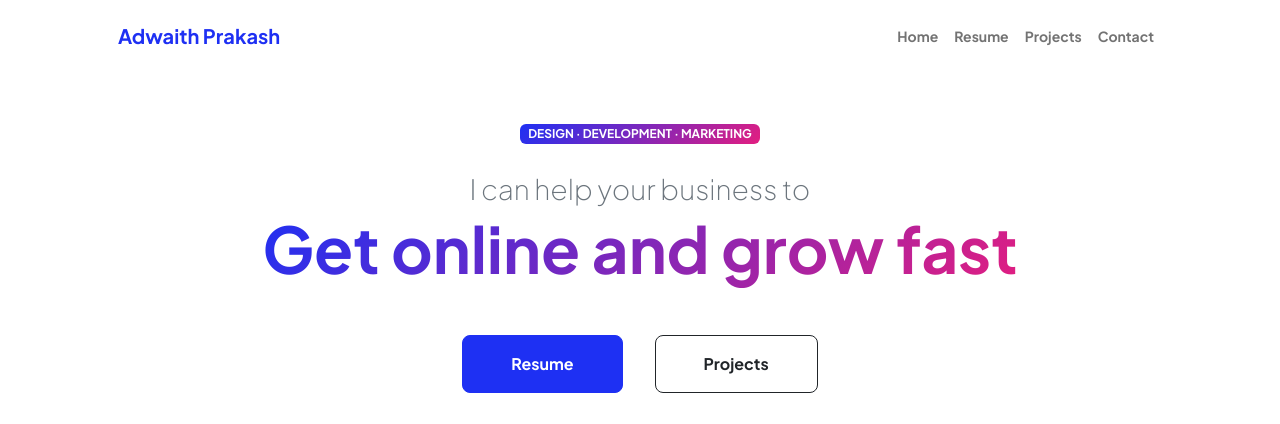
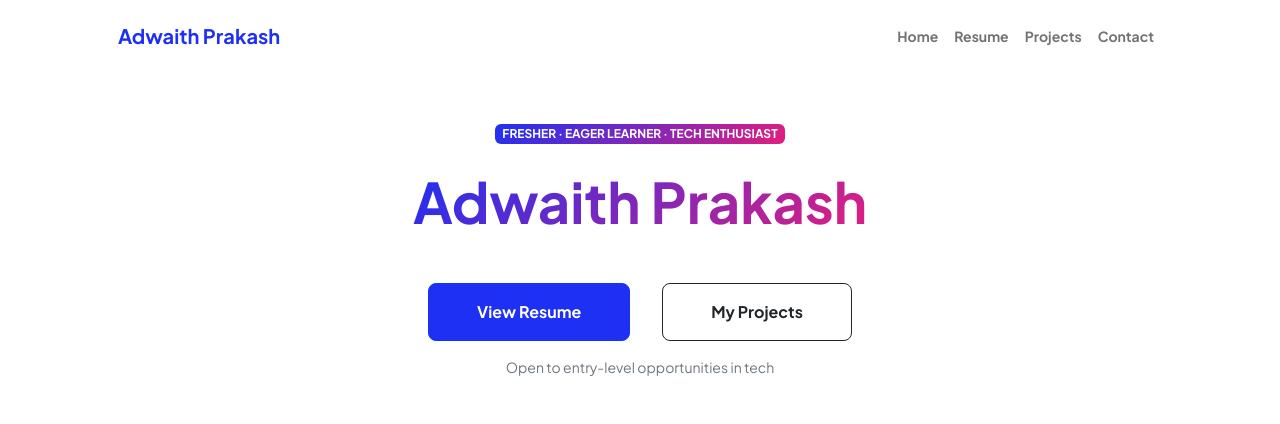
Before and after one commit to Adwaith-753/Portfolio, a plain HTML site: page index.html in a window 1280 px wide. Shown: the top 424 px of the page. Drawn offline with nearby package versions, Linux system fonts and the light colour scheme; grey boxes are pictures that could not be loaded.

Commit message:
cv add and index and resume change

```diff
--- a/index.html
+++ b/index.html
@@ -41,13 +41,16 @@
                         <div class="col-xxl-5">
                             <!-- Header text content-->
                             <div class="text-center text-xxl-start">
-                                <div class="badge bg-gradient-primary-to-secondary text-white mb-4"><div class="text-uppercase">Design &middot; Development &middot; Marketing</div></div>
-                                <div class="fs-3 fw-light text-muted">I can help your business to</div>
-                                <h1 class="display-3 fw-bolder mb-5"><span class="text-gradient d-inline">Get online and grow fast</span></h1>
+                                <div class="badge bg-gradient-primary-to-secondary text-white mb-4">
+                                    <div class="text-uppercase">Fresher &middot; Eager Learner &middot; Tech Enthusiast</div>
+                                </div>
+                                <!-- <div class="fs-3 fw-light text-muted">I'm ready to contribute and grow in</div> -->
+                                <h1 class="display-4 fw-bolder mb-5"><span class="text-gradient d-inline">Adwaith Prakash</span></h1>
                                 <div class="d-grid gap-3 d-sm-flex justify-content-sm-center justify-content-xxl-start mb-3">
-                                    <a class="btn btn-primary btn-lg px-5 py-3 me-sm-3 fs-6 fw-bolder" href="resume.html">Resume</a>
-                                    <a class="btn btn-outline-dark btn-lg px-5 py-3 fs-6 fw-bolder" href="projects.html">Projects</a>
+                                    <a class="btn btn-primary btn-lg px-5 py-3 me-sm-3 fs-6 fw-bolder" href="resume.html">View Resume</a>
+                                    <a class="btn btn-outline-dark btn-lg px-5 py-3 fs-6 fw-bolder" href="projects.html">My Projects</a>
                                 </div>
+                                <div class="small text-muted mt-3">Open to entry-level opportunities in tech</div>
                             </div>
                         </div>
                         <div class="col-xxl-7">
```
Also changed, not shown: resume.html (+6 -6 lines), 1 other file.
